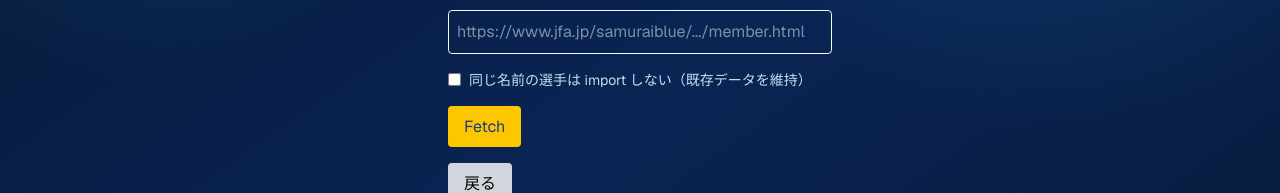
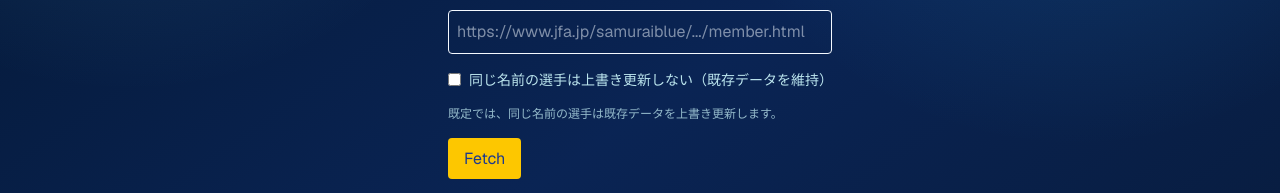
Before and after one commit to Kento-T-JP/my-phd-site, a Next.js app: page /jfa-import in a window 1280 px wide. Shown: the part 381-574 px from the top of the page. Built offline with nearby package versions, Linux system fonts and the light colour scheme; no server answers; the database is empty; sample sign-in values are in the browser's storage.

Commit message:
Clarify JFA import wording as overwrite behavior

```diff
--- a/src/components/JfaImportForm.tsx
+++ b/src/components/JfaImportForm.tsx
@@ -38,7 +38,7 @@ export default function JfaImportForm() {
         const restored = typeof data.restored === "number" ? data.restored : 0;
         const skipped = typeof data.skipped === "number" ? data.skipped : 0;
         setMessage(
-          `${linked}人を反映しました（対象: ${requested} / 処理: ${processed} / 新規: ${created} / 更新: ${updated} / 復元: ${restored} / スキップ: ${skipped}）`
+          `${linked}人を反映しました（対象: ${requested} / 処理: ${processed} / 新規: ${created} / 上書き更新: ${updated} / 復元: ${restored} / 更新見送り: ${skipped}）`
         );
         setTimeout(() => {
           router.push("/home");
@@ -104,8 +104,11 @@ export default function JfaImportForm() {
             onChange={(e) => setSkipExisting(e.target.checked)}
             disabled={isImporting}
           />
-          同じ名前の選手は import しない（既存データを維持）
+          同じ名前の選手は上書き更新しない（既存データを維持）
         </label>
+        <p className="text-xs text-cyan-100/70">
+          既定では、同じ名前の選手は既存データを上書き更新します。
+        </p>
         <button
           type="submit"
           className="px-4 py-2 bg-yellow-400 text-blue-900 rounded disabled:opacity-60"
```
